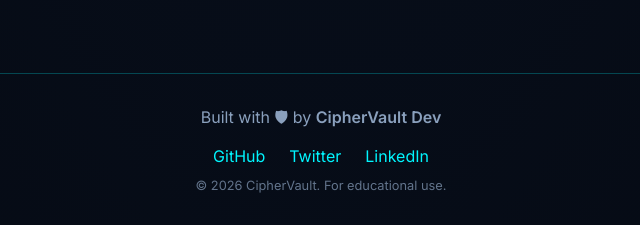
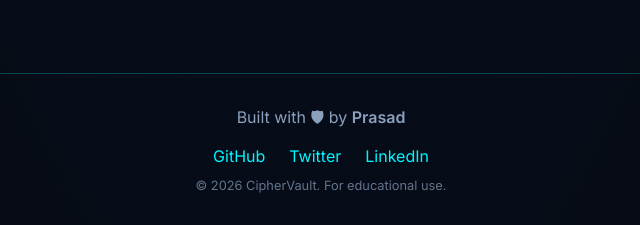
Before and after one commit to Tammina-Prasad/CipherVault, a Flask app: page / in a window 1280 px wide. Shown: the part 2355-2580 px from the top of the page, without its empty margins (319-959 px from the left). Run offline with Flask 3, Linux system fonts and the light colour scheme.

Commit message:
Updated UI

```diff
--- a/templates/index.html
+++ b/templates/index.html
@@ -72,11 +72,11 @@
   </section>
 
   <footer class="footer">
-    <p>Built with 🛡 by <strong>CipherVault Dev</strong></p>
+    <p>Built with 🛡 by <strong>Prasad</strong></p>
     <div class="socials">
-      <a href="#" aria-label="GitHub">GitHub</a>
-      <a href="#" aria-label="Twitter">Twitter</a>
-      <a href="#" aria-label="LinkedIn">LinkedIn</a>
+      <a href="https://github.com/Tammina-Prasad" aria-label="GitHub">GitHub</a>
+      <a href="https://twitter.com/TamminaPrasad" aria-label="Twitter">Twitter</a>
+      <a href="https://www.linkedin.com/in/tamminaprasad/" aria-label="LinkedIn">LinkedIn</a>
     </div>
     <p class="tiny">© 2026 CipherVault. For educational use.</p>
   </footer>
```
